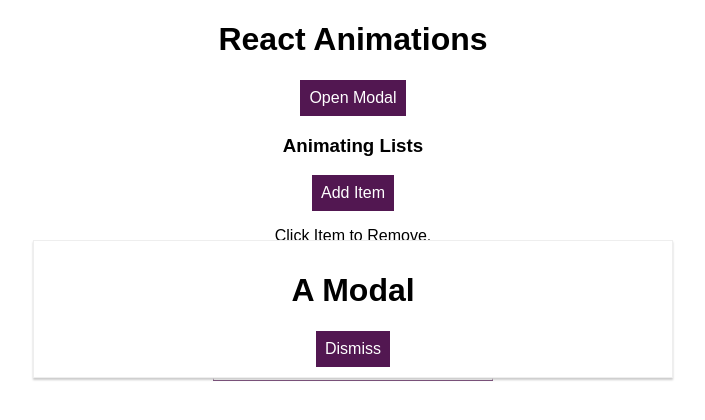
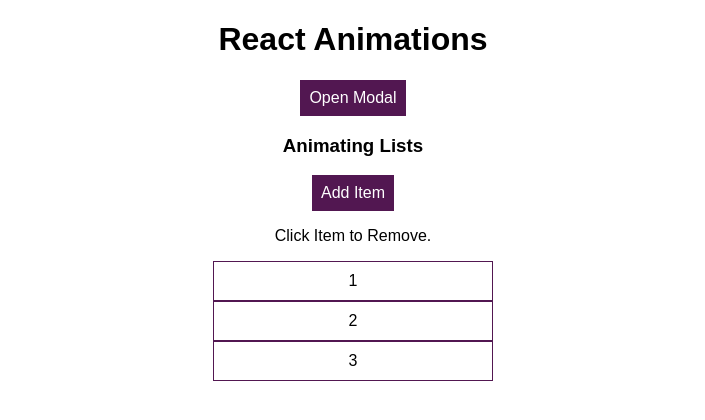
Before and after one commit to deepalikumar/animations-in-CSS, a React (Create React App) app: page / in a window 1280 px wide. Shown: the top 420 px of the page, without its empty margins (287-992 px from the left). Built offline with nearby package versions, Linux system fonts and the light colour scheme.

Commit message:
spelling correction

```diff
--- a/src/components/Modal/Modal.css
+++ b/src/components/Modal/Modal.css
@@ -10,18 +10,16 @@
     top: 30%;
     left: 25%;
     width: 50%;
-    transition: all 300ms ease-out;
+    transition: all 0.3s ease-out;
 }
 
-
 .ModalOpen {
-    animation: openModel 0.4s ease-out forwards;
+    animation: openModal 0.4s ease-out forwards;
 }
 
 .ModalClosed {
-    animation: closeModel 0.4s ease-out forwards;
+    animation: closeModal 0.4s ease-out forwards;
 }
-
 
 @keyframes openModal {
     0% {
@@ -29,15 +27,14 @@
         transform: translateY(-100%);
     }
     50% {
-        opacity: 0.8;
-        transform: translateY(-20%);
+        opacity: 1;
+        transform: translateY(90%);
     }
     100% {
         opacity: 1;
         transform: translateY(0);
     }
 }
-
 
 @keyframes closeModal {
     0% {
@@ -46,7 +43,7 @@
     }
     50% {
         opacity: 0.8;
-        transform: translateY(20%);
+        transform: translateY(60%);
     }
     100% {
         opacity: 0;
```
